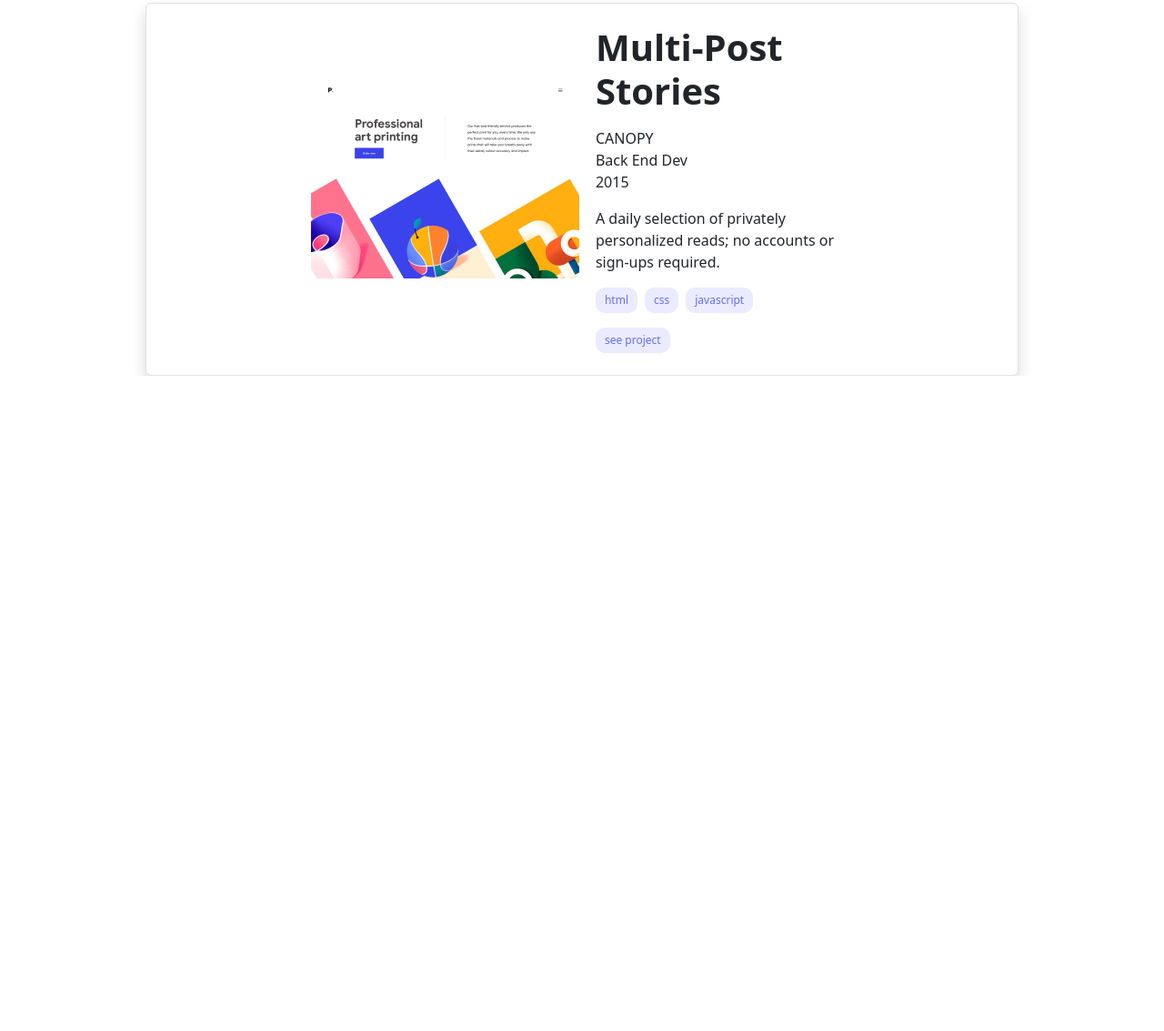
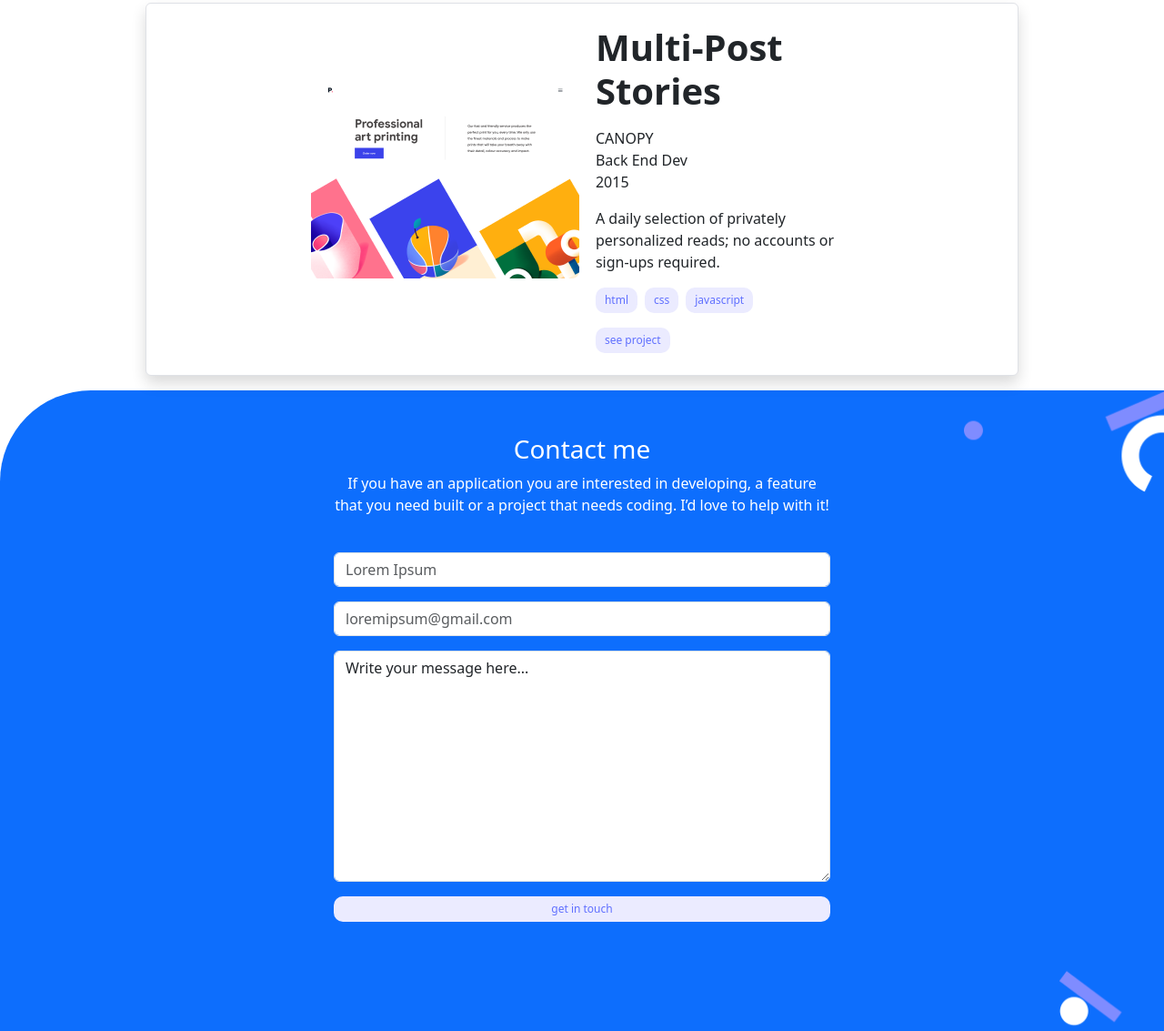
Before and after one commit to Arsenethierry/bootstrap, a website: page index.html in a window 1280 px wide. Shown: the part 1941-3074 px from the top of the page at 91% size. Before the commit the page ends 2354 px from the top, so only its background shows below. Drawn offline with Linux system fonts and the light colour scheme.

Commit message:
Add footer and bootstrap and fix linters error

```diff
--- a/index.html
+++ b/index.html
@@ -1,12 +1,14 @@
 <!DOCTYPE html>
 <html lang="en">
-
   <head>
-    <meta charset="UTF-8">
-    <meta http-equiv="X-UA-Compatible" content="IE=edge">
-    <meta name="viewport" content="width=device-width, initial-scale=1.0">
+    <meta charset="UTF-8" />
+    <meta http-equiv="X-UA-Compatible" content="IE=edge" />
+    <meta name="viewport" content="width=device-width, initial-scale=1.0" />
     <link href="/dist/css/bootstrap.min.css" rel="stylesheet" />
-    <link href="https://fonts.googleapis.com/css2?family=Poppins:wght@300;400;700&display=swap" rel="stylesheet" />
+    <link
+      href="https://fonts.googleapis.com/css2?family=Poppins:wght@300;400;700&display=swap"
+      rel="stylesheet"
+    />
     <script src="/dist/js/bootstrap.bundle.min.js"></script>
     <link rel="stylesheet" href="./styles.css" />
     <title>try bootstrap</title>
@@ -17,8 +19,13 @@
       <nav class="navbar navbar-expand-lg">
         <div class="container-fluid">
           <a class="navbar-brand h5" href="#">My Logo</a>
-                <img class="navbar-toggler" data-bs-toggle="collapse" data-bs-target="#navbarText" height="24px"
-                    src="images/button.png" />
+          <img
+            class="navbar-toggler"
+            data-bs-toggle="collapse"
+            data-bs-target="#navbarText"
+            height="24px"
+            src="images/button.png"
+          />
           <div class="collapse navbar-collapse" id="navbarText">
             <ul class="navbar-nav ms-auto mb-2 mb-lg-o">
               <li class="nav-item h5">
@@ -37,25 +44,34 @@
     </header>
     <section class="section-1 d-flex align-items-center">
       <div class="container">
-            <h1 class="display-4 mb-4">I’m Arsene<br>Glad to see you!</h1>
+        <h1 class="display-4 mb-4">I’m Arsene<br />Glad to see you!</h1>
         <p class="lead mb-4">
-                I’m a software developer! I can help you build a product , feature or website Look through some of
-                my work and experience! If you like what you see and have a project you need coded, don’t hestiate
-                to contact me.
+          I’m a software developer! I can help you build a product , feature or
+          website Look through some of my work and experience! If you like what
+          you see and have a project you need coded, don’t hestiate to contact
+          me.
         </p>
         <p class="text-primary font-weight-bold mb-2">LET’S CONNECT</p>
         <ul class="list-unstyled d-flex">
           <li class="mr-3">
-                    <a href="https://twitter.com/KomezudufasheT"><img src="images/Vector.svg" alt="Twitter"></a>
+            <a href="https://twitter.com/KomezudufasheT"
+              ><img src="images/Vector.svg" alt="Twitter"
+            /></a>
           </li>
           <li class="mx-3">
-                    <a href="https://www.linkedin.com/in/arsenethierry/"><img src="images/Linkedin icon.svg" /></a>
+            <a href="https://www.linkedin.com/in/arsenethierry/"
+              ><img src="images/Linkedin icon.svg"
+            /></a>
           </li>
           <li class="mr-3">
-                    <a href="mailto:komezarsene15@gmail.com"><img src="images/Vector (2).svg" /></a>
+            <a href="mailto:komezarsene15@gmail.com"
+              ><img src="images/Vector (2).svg"
+            /></a>
           </li>
           <li class="mx-3">
-                    <a href="https://github.com/Arsenethierry"><img src="images/Vector (3).svg" /></a>
+            <a href="https://github.com/Arsenethierry"
+              ><img src="images/Vector (3).svg"
+            /></a>
           </li>
           <li class="mr-3">
             <a href="#"><img src="images/Vector (4).svg" /></a>
@@ -65,7 +81,11 @@
     </section>
     <section class="section-2 bg-light py-5">
       <div class="container-1 bg-white p-4 rounded shadow">
-            <img src="images/Snapshoot Portfolio.png" class="img-fluid mb-4" alt="Portfolio Snapshot">
+        <img
+          src="images/Snapshoot Portfolio.png"
+          class="img-fluid mb-4"
+          alt="Portfolio Snapshot"
+        />
         <div class="items">
           <h1 class="fw-bold mb-3">Tonic</h1>
           <ul class="list-unstyled mb-3">
@@ -74,7 +94,8 @@
             <li>2015</li>
           </ul>
           <p class="mb-3">
-                    A daily selection of privately personalized reads; no accounts or sign-ups required.
+            A daily selection of privately personalized reads; no accounts or
+            sign-ups required.
           </p>
           <div class="d-flex mb-3">
             <a href="" class="btn btn-outline-primary me-2">HTML</a>
@@ -86,7 +107,11 @@
       </div>
     </section>
     <div class="container-1 bg-white p-4 rounded shadow">
-        <img src="images/Snapshoot Portfolio (1).png" class="img-fluid mb-4" alt="Portfolio Snapshot">
+      <img
+        src="images/Snapshoot Portfolio (1).png"
+        class="img-fluid mb-4"
+        alt="Portfolio Snapshot"
+      />
       <div class="items">
         <h1 class="fw-bold mb-3">Multi-Post Stories</h1>
         <ul class="list-unstyled mb-3">
@@ -95,7 +120,8 @@
           <li>2015</li>
         </ul>
         <p class="mb-3">
-                A daily selection of privately personalized reads; no accounts or sign-ups required.
+          A daily selection of privately personalized reads; no accounts or
+          sign-ups required.
         </p>
         <div class="d-flex mb-3">
           <a href="" class="btn btn-outline-primary me-2">HTML</a>
@@ -106,7 +132,11 @@
       </div>
     </div>
     <div class="container-1 p-4 rounded shadow">
-        <img src="images/Snapshoot Portfolio (2).png" class="img-fluid mb-4" alt="Portfolio Snapshot">
+      <img
+        src="images/Snapshoot Portfolio (2).png"
+        class="img-fluid mb-4"
+        alt="Portfolio Snapshot"
+      />
       <div class="items">
         <h1 class="fw-bold mb-3">Tonic</h1>
         <ul class="list-unstyled mb-3">
@@ -115,7 +145,8 @@
           <li>2015</li>
         </ul>
         <p class="mb-3">
-                A daily selection of privately personalized reads; no accounts or sign-ups required.
+          A daily selection of privately personalized reads; no accounts or
+          sign-ups required.
         </p>
         <div class="d-flex mb-3">
           <a href="" class="btn btn-outline-primary me-2">HTML</a>
@@ -126,7 +157,11 @@
       </div>
     </div>
     <div class="container-1 p-4 rounded shadow">
-        <img src="images/Snapshoot Portfolio (3).png" class="img-fluid mb-4" alt="Portfolio Snapshot">
+      <img
+        src="images/Snapshoot Portfolio (3).png"
+        class="img-fluid mb-4"
+        alt="Portfolio Snapshot"
+      />
       <div class="items">
         <h1 class="fw-bold mb-3">Multi-Post Stories</h1>
         <ul class="list-unstyled mb-3">
@@ -135,7 +170,8 @@
           <li>2015</li>
         </ul>
         <p class="mb-3">
-                A daily selection of privately personalized reads; no accounts or sign-ups required.
+          A daily selection of privately personalized reads; no accounts or
+          sign-ups required.
         </p>
         <div class="d-flex mb-3">
           <a href="" class="btn btn-outline-primary me-2">HTML</a>
@@ -145,7 +181,64 @@
         <button class="btn btn-primary" type="button">See Project</button>
       </div>
     </div>
+    <footer class="bg-primary py-5">
+      <div class="container">
+        <div class="row justify-content-center">
+          <div class="col-md-8 col-lg-6 text-center">
+            <h3 class="text-white">Contact me</h3>
+            <p class="text-white">
+              If you have an application you are interested in developing, a
+              feature that you need built or a project that needs coding. I’d
+              love to help with it!
+            </p>
+          </div>
+        </div>
+        <form
+          action="https://formspree.io/f/xlekzlrv"
+          method="POST"
+          class="mt-4"
+        >
+          <div class="row justify-content-center">
+            <div class="col-md-8 col-lg-6">
+              <div class="mb-3">
+                <input
+                  type="text"
+                  name="name"
+                  class="form-control"
+                  placeholder="Lorem Ipsum"
+                  maxlength="30"
+                  required
+                />
+              </div>
+              <div class="mb-3">
+                <input
+                  type="email"
+                  name="email"
+                  class="form-control"
+                  placeholder="loremipsum@gmail.com"
+                  required
+                />
+              </div>
+              <div class="mb-3">
+                <textarea
+                  name="textarea"
+                  class="form-control"
+                  cols="30"
+                  rows="10"
+                  maxlength="500"
+                  required
+                >
+Write your message here...</textarea
+                >
+              </div>
+              <button type="submit" class="btn btn-light w-100">
+                Get in touch
+              </button>
+            </div>
+          </div>
+        </form>
+      </div>
 
+    </footer>
   </body>
-
 </html>
--- a/styles.css
+++ b/styles.css
@@ -1,4 +1,3 @@
-
 .section-1 {
   height: 100vh;
   background-color: #f7f7f9;
@@ -152,3 +151,42 @@
     margin-right: auto;
   }
 }
+
+footer {
+  background-color: #6070ff;
+  background-image: url(./images/footer.png);
+  background-repeat: no-repeat;
+  background-size: contain;
+  background-position: right;
+  display: flex;
+  flex-direction: column;
+  align-items: center;
+  border-radius: 100px 0 0 0;
+  padding: 4rem 1rem;
+  gap: 3rem;
+  margin-top: 1rem;
+}
+
+/* Animations */
+
+input::placeholder {
+  transition: transform 0.2s ease-out;
+}
+
+input:hover::placeholder {
+  transform: translateX(10px);
+}
+
+.rotated {
+  animation: rotation 5s infinite linear;
+}
+
+@keyframes rotation {
+  from {
+    transform: rotate(0deg);
+  }
+
+  to {
+    transform: rotate(360deg);
+  }
+}
```
Also changed, not shown: 2 other files. Lines whose indentation alone changed are shown as unchanged.
